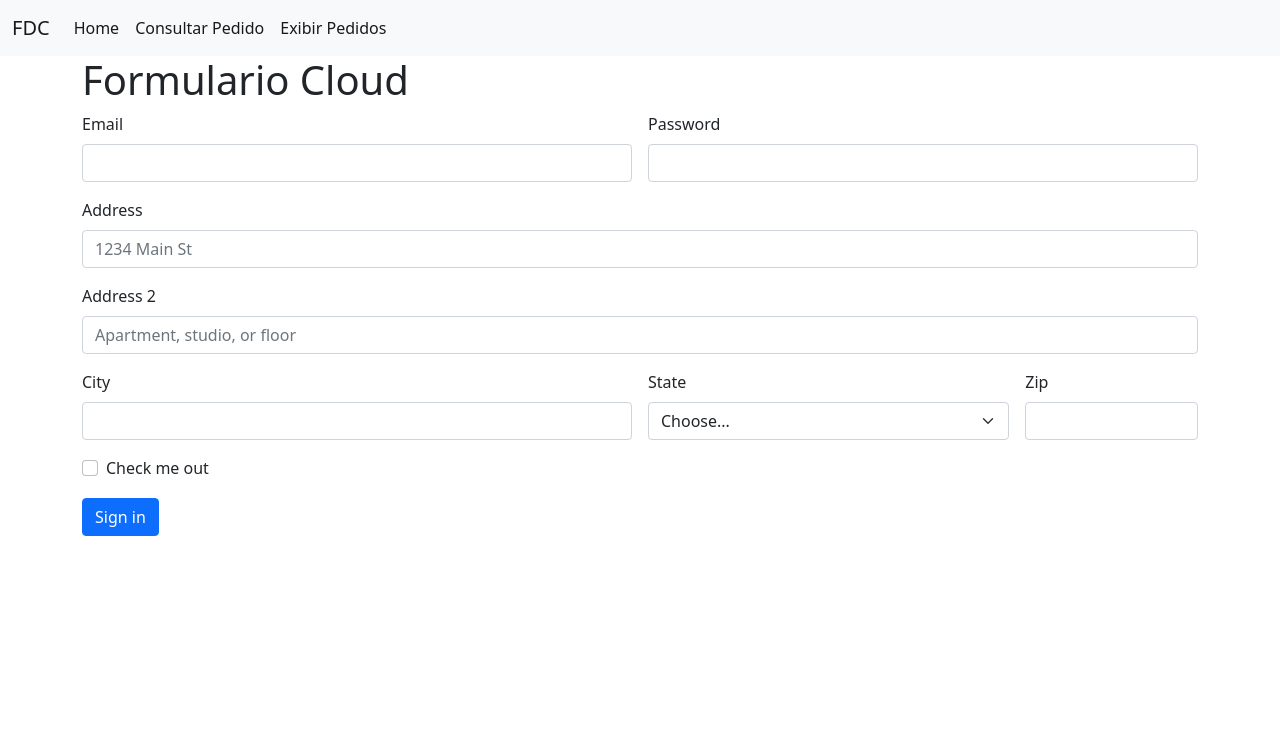
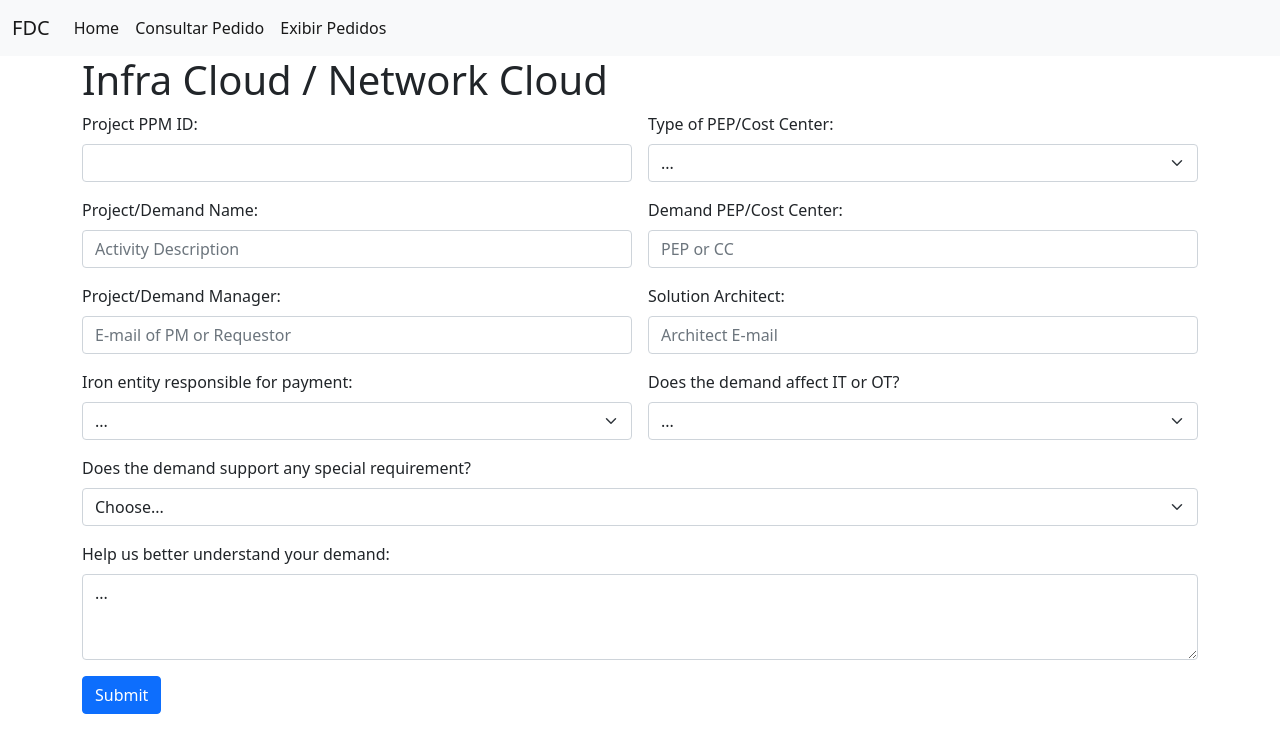
Before and after one commit to RicardoGoncal/fdc-python-flask, a Flask app: template cloud/templates/cloud/cloud_view.html in a window 1280 px wide. Shown: the top 753 px of the page. Run offline with Flask 3, Linux system fonts and the light colour scheme; the template is opened without the code that fills it, so the values that code supplies are empty.

Commit message:
Adjust Cloud Form Template

```diff
--- a/cloud/templates/cloud/cloud_view.html
+++ b/cloud/templates/cloud/cloud_view.html
@@ -11,51 +11,70 @@
 </style>
 
 {% block content %}
-    <h1 class="container center-form">Formulario Cloud</h1>
+    <h1 class="container center-form">Infra Cloud / Network Cloud</h1>
 
     <div class="container center-form">
         <form action="/processar_form" method="POST" class="row g-3">
             <div class="col-md-6">
-                <label for="inputEmail4" class="form-label">Email</label>
-                <input type="email" class="form-control" id="inputEmail4">
+                <label for="inputPPM" class="form-label">Project PPM ID: </label>
+                <input type="text" class="form-control" id="inputPPM">
             </div>
             <div class="col-md-6">
-                <label for="inputPassword4" class="form-label">Password</label>
-                <input type="password" class="form-control" id="inputPassword4">
+                <label for="inputTypeCust" class="form-label">Type of PEP/Cost Center:</label>
+                <select id="inputTypeCust" class="form-select">
+                <option selected>...</option>
+                <option>CAPEX</option>
+                <option>OPEX</option>
+                </select>
+            </div>
+            <div class="col-md-6">
+                <label for="inputProjectDemandName" class="form-label">Project/Demand Name: </label>
+                <input type="text" class="form-control" id="inputProjectDemandName" placeholder="Activity Description">
+            </div>
+            <div class="col-md-6">
+                <label for="inputDemandPEPCC" class="form-label">Demand PEP/Cost Center: </label>
+                <input type="text" class="form-control" id="inputDemandPEPCC" placeholder="PEP or CC">
+            </div>
+            <div class="col-md-6">
+                <label for="inputManager" class="form-label">Project/Demand Manager: </label>
+                <input type="text" class="form-control" id="inputManager" placeholder="E-mail of PM or Requestor">
+            </div>
+             <div class="col-md-6">
+                <label for="inputArchitect" class="form-label">Solution Architect: </label>
+                <input type="text" class="form-control" id="inputArchitect" placeholder="Architect E-mail">
+            </div>
+            <div class="col-md-6">
+                <label for="inputEntityResposible" class="form-label">Iron entity responsible for payment:</label>
+                <select id="inputEntityResposible" class="form-select">
+                <option selected>...</option>
+                <option>Iron S.A</option>
+                <option>Iron Fundation</option>
+                </select>
+            </div>
+            <div class="col-md-6">
+                <label for="inputItOt" class="form-label">Does the demand affect IT or OT?</label>
+                <select id="inputItOt" class="form-select">
+                <option selected>...</option>
+                <option>IT</option>
+                <option>OT</option>
+                </select>
             </div>
             <div class="col-12">
-                <label for="inputAddress" class="form-label">Address</label>
-                <input type="text" class="form-control" id="inputAddress" placeholder="1234 Main St">
-            </div>
-            <div class="col-12">
-                <label for="inputAddress2" class="form-label">Address 2</label>
-                <input type="text" class="form-control" id="inputAddress2" placeholder="Apartment, studio, or floor">
-            </div>
-            <div class="col-md-6">
-                <label for="inputCity" class="form-label">City</label>
-                <input type="text" class="form-control" id="inputCity">
-            </div>
-            <div class="col-md-4">
-                <label for="inputState" class="form-label">State</label>
-                <select id="inputState" class="form-select">
+                <label for="inputSpecialReq" class="form-label">Does the demand support any special requirement?</label>
+                <select id="inputSpecialReq" class="form-select">
                 <option selected>Choose...</option>
                 <option>...</option>
                 </select>
             </div>
-            <div class="col-md-2">
-                <label for="inputZip" class="form-label">Zip</label>
-                <input type="text" class="form-control" id="inputZip">
+            <div class="col-12">
+                <label for="inputHelpText" class="form-label">Help us better understand your demand: </label>
+                <textarea class="form-control" id="inputHelpText" rows="3">...</textarea>
             </div>
+
+
+
             <div class="col-12">
-                <div class="form-check">
-                <input class="form-check-input" type="checkbox" id="gridCheck">
-                <label class="form-check-label" for="gridCheck">
-                    Check me out
-                </label>
-                </div>
-            </div>
-            <div class="col-12">
-                <button type="submit" class="btn btn-primary">Sign in</button>
+                <button type="submit" class="btn btn-primary">Submit</button>
             </div>
         </form>
     </div>
```
